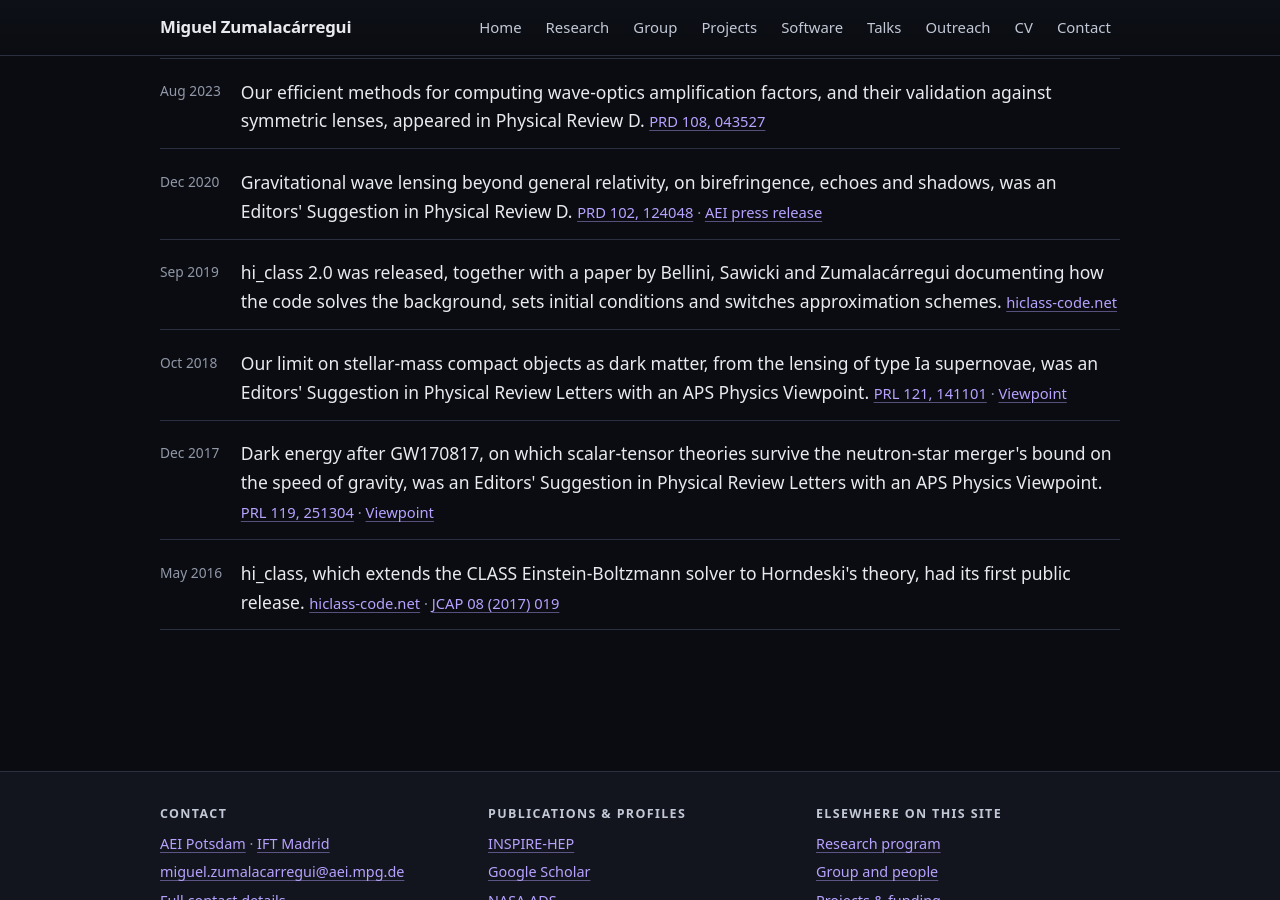
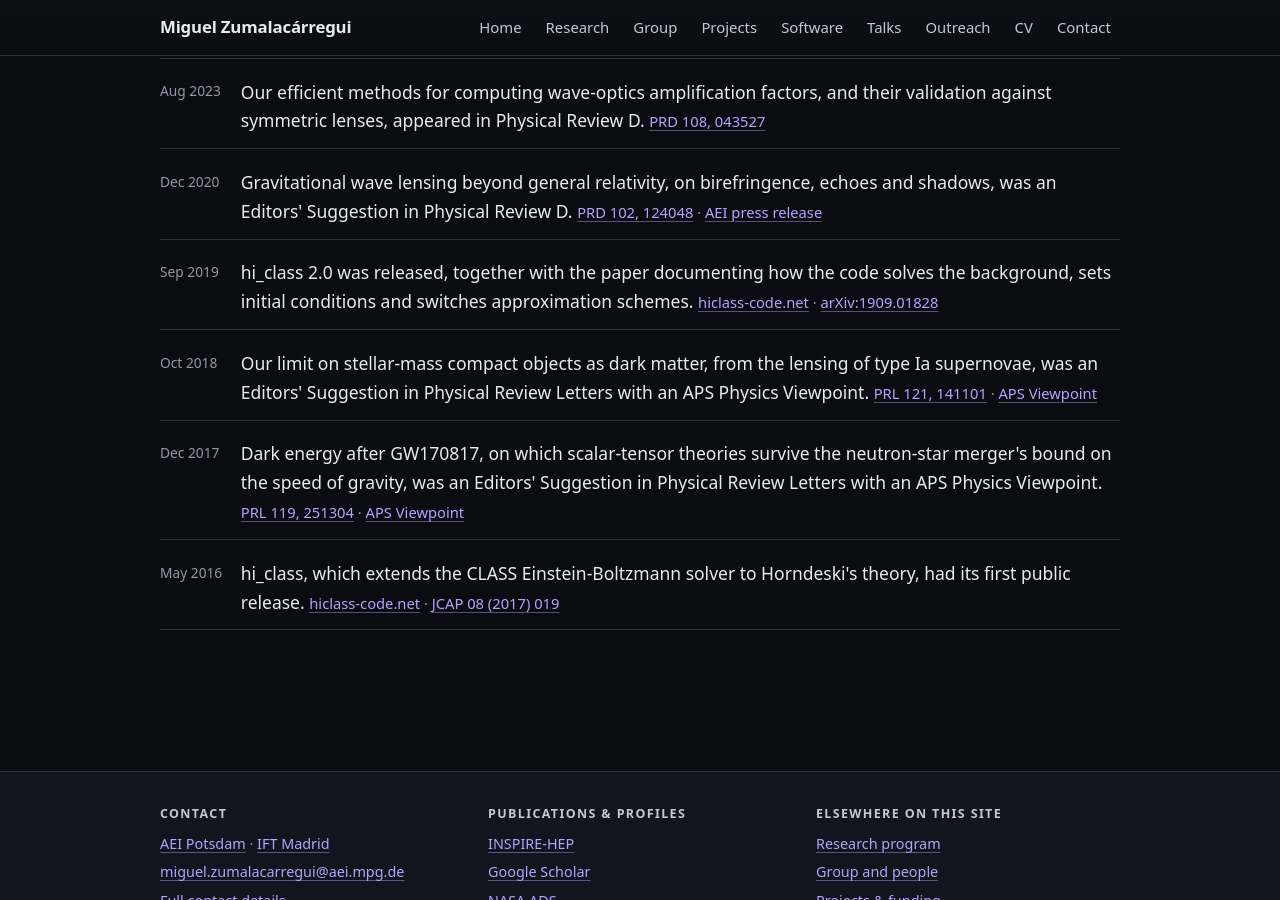
Before and after one commit to miguelzuma/miguelzuma.github.io, a Jekyll site: the page built from news.html, in a window 1280 px wide and 900 px high, scrolled down 1249 px. Built offline with Jekyll 4.4.1, drawn with Linux system fonts in a browser that asks for light colours.

Commit message:
News: cite hi_class 2.0 by arXiv, and name the Viewpoint as APS's
The co-authors come out of the sentence and the paper is cited as
arXiv:1909.01828 alongside the code site. The two bare "Viewpoint" link
labels become "APS Viewpoint": the Viewpoint is the APS commentary
series, not an unattributed opinion.

Co-Authored-By: Claude Opus 5 (1M context) <noreply@anthropic.com>
Claude-Session: https://claude.ai/code/session_01E2ZbXszK9qt9svKVxU5Yrt

```diff
--- a/_data/news.yml
+++ b/_data/news.yml
@@ -141,12 +141,14 @@
 
 - date: 2019-09-01
   text: >-
-    hi_class 2.0 was released, together with a paper by Bellini, Sawicki and
-    Zumalacárregui documenting how the code solves the background, sets initial
-    conditions and switches approximation schemes.
+    hi_class 2.0 was released, together with the paper documenting how the code
+    solves the background, sets initial conditions and switches approximation
+    schemes.
   links:
     - text: "hiclass-code.net"
       url: "https://hiclass-code.net"
+    - text: "arXiv:1909.01828"
+      url: "https://arxiv.org/abs/1909.01828"
 
 - date: 2018-10-01
   text: >-
@@ -156,7 +158,7 @@
   links:
     - text: "PRL 121, 141101"
       url: "https://journals.aps.org/prl/abstract/10.1103/PhysRevLett.121.141101"
-    - text: "Viewpoint"
+    - text: "APS Viewpoint"
       url: "https://physics.aps.org/articles/v11/97"
 
 - date: 2017-12-18
@@ -167,7 +169,7 @@
   links:
     - text: "PRL 119, 251304"
       url: "https://journals.aps.org/prl/abstract/10.1103/PhysRevLett.119.251304"
-    - text: "Viewpoint"
+    - text: "APS Viewpoint"
       url: "https://physics.aps.org/articles/v10/134"
 
 - date: 2016-05-01
```
